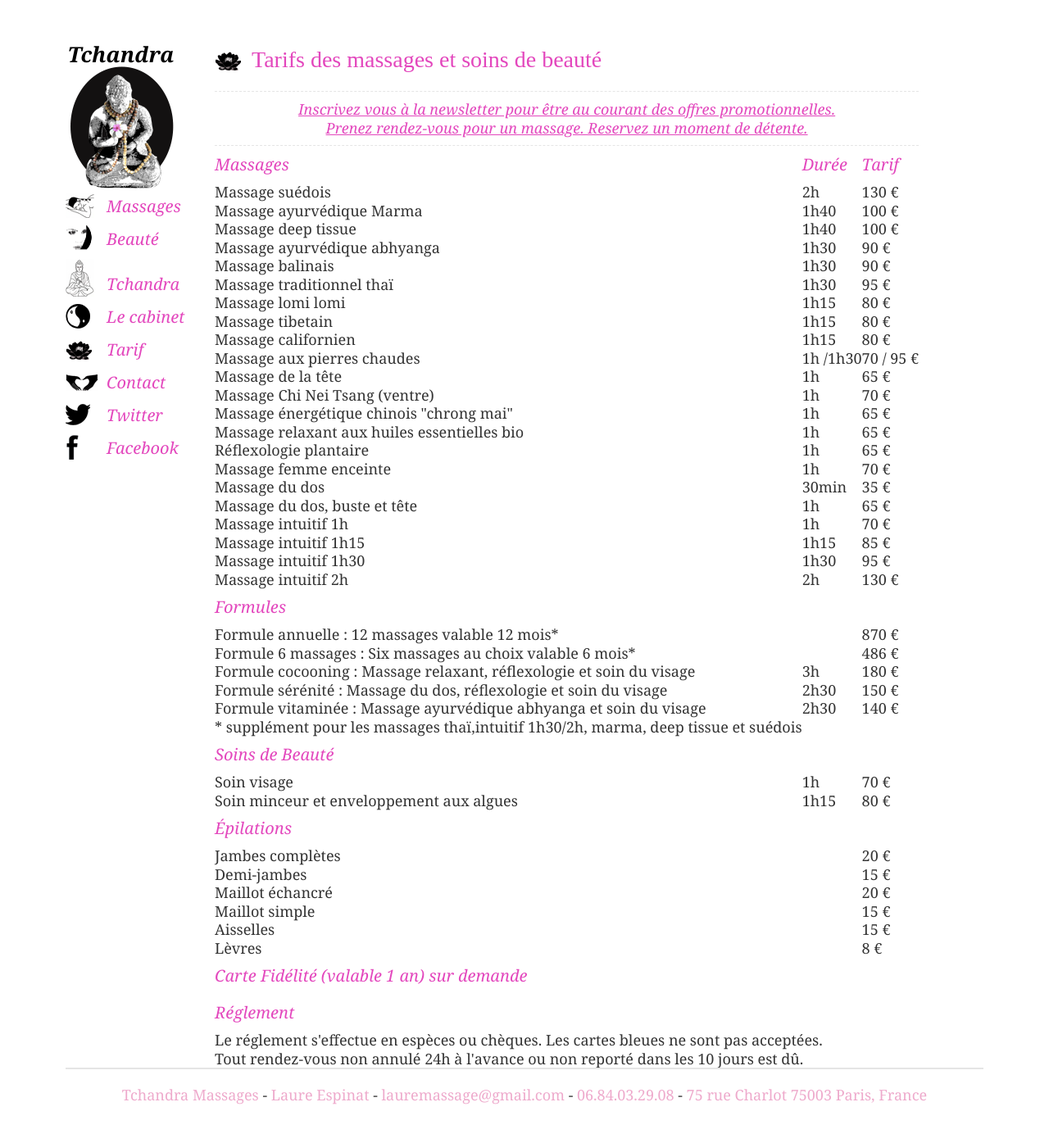
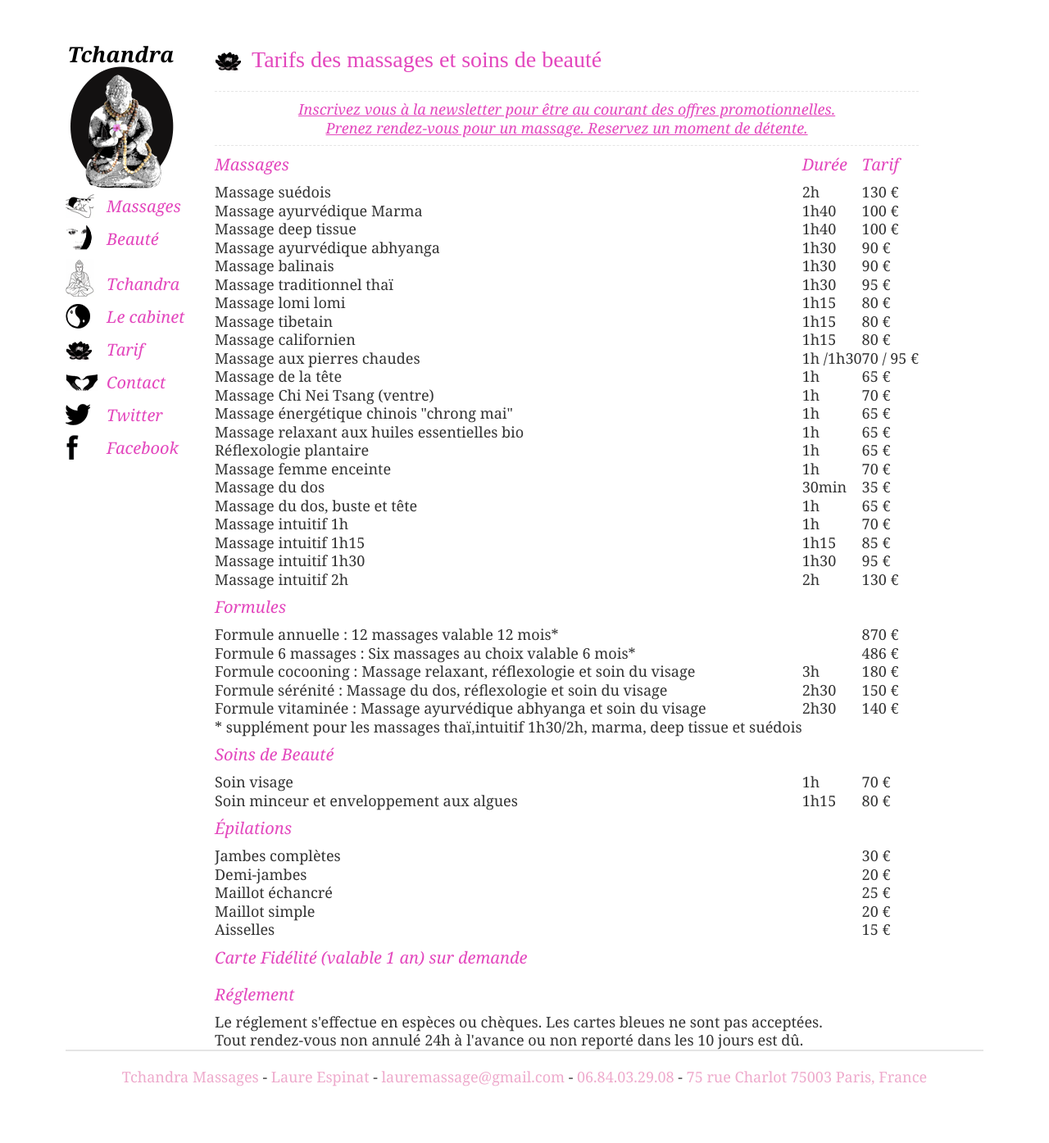
Before and after one commit to enrjphabricator/tchandra, a Jekyll site: the page built from _posts/2013-01-01-tarif.html, in a window 1280 px wide. Shown: the whole page at 82% size. Built offline with Jekyll 4.4.1, drawn with Linux system fonts in a browser that asks for light colours; our own code applies the rules of GitHub Pages for plain Markdown files; after the commit the page ends 1373 px from its top, so only the background shows below that.

Commit message:
Update 2013-01-01-tarif.html

```diff
--- a/_posts/2013-01-01-tarif.html
+++ b/_posts/2013-01-01-tarif.html
@@ -66,12 +66,11 @@ beaute: [visage, drainage, minceur, mains]
         <tr>
             <th colspan="3">&Eacute;pilations</th>
         </tr>
-        <tr><td colspan="2">Jambes complètes</td><td>20 &euro;</td></tr>
-        <tr><td colspan="2">Demi-jambes</td><td>15 &euro;</td></tr>
-        <tr><td colspan="2">Maillot échancré</td><td>20 &euro;</td></tr>
-        <tr><td colspan="2">Maillot simple</td><td>15 &euro;</td></tr>
+        <tr><td colspan="2">Jambes complètes</td><td>30 &euro;</td></tr>
+        <tr><td colspan="2">Demi-jambes</td><td>20 &euro;</td></tr>
+        <tr><td colspan="2">Maillot échancré</td><td>25 &euro;</td></tr>
+        <tr><td colspan="2">Maillot simple</td><td>20 &euro;</td></tr>
         <tr><td colspan="2">Aisselles</td><td>15 &euro;</td></tr>
-        <tr><td colspan="2">Lèvres</td><td>8 &euro;</td></tr>
    </tbody>
 </table>
 <h2>Carte Fidélité (valable 1 an) sur demande</h2>
```
